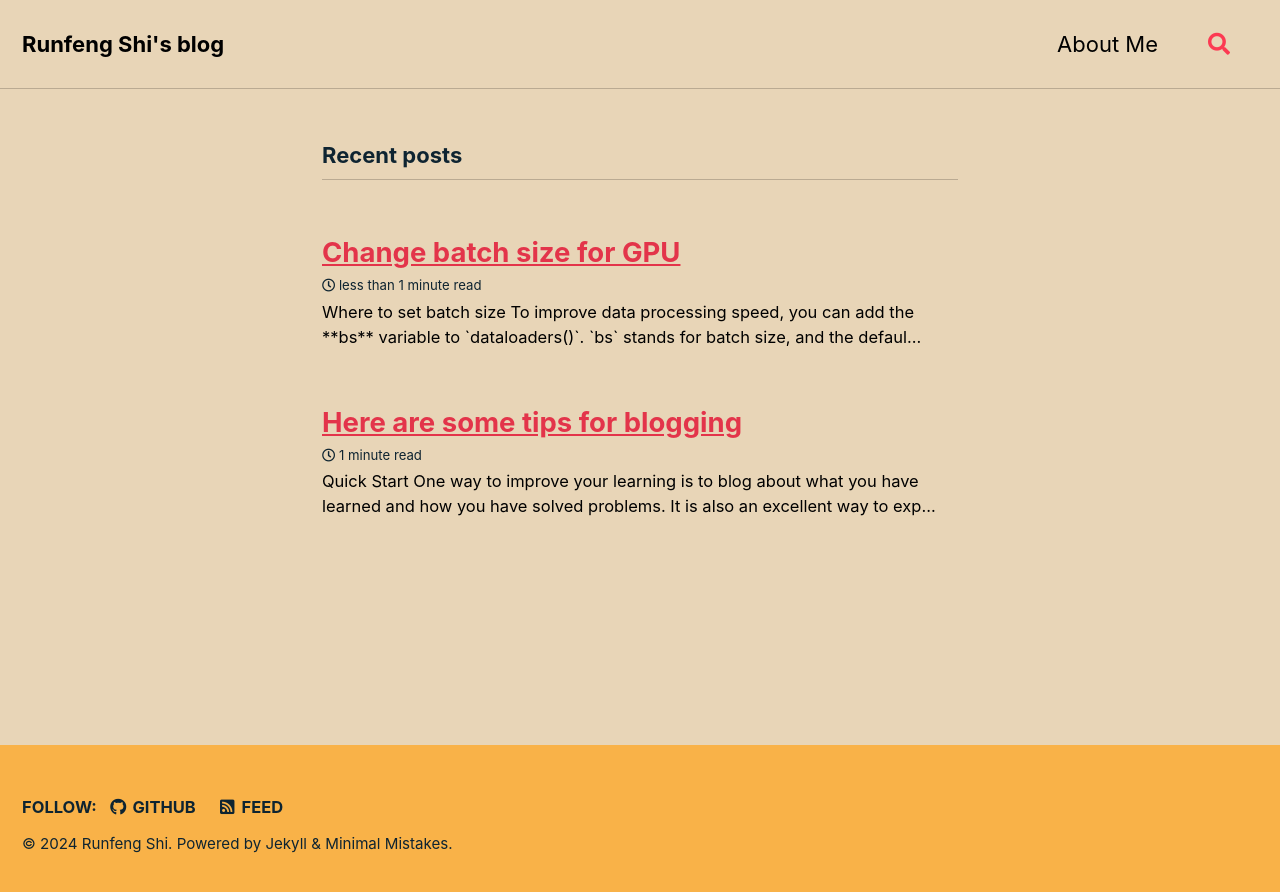
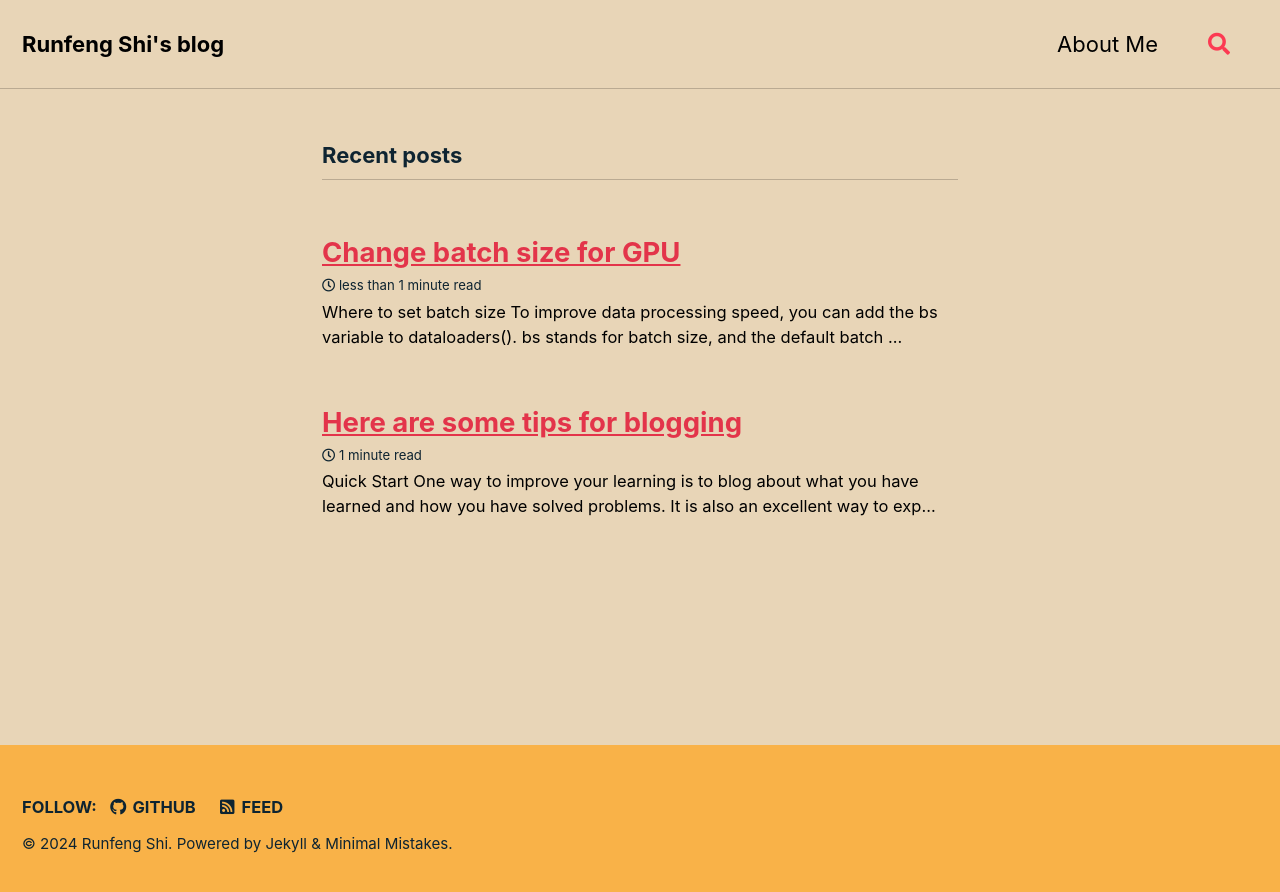
Before and after one commit to engineering2010/engineering2010.github.io, a Jekyll site: the page built from index.markdown, in a window 1280 px wide. Shown: the top 892 px of the page. Built offline with Jekyll 4.4.1, drawn with Linux system fonts in a browser that asks for light colours; cached includes are drawn as plain includes; the list of posts is cut into pages by our own code.

Commit message:
Small change

```diff
--- a/_posts/2024-04-25-First.markdown
+++ b/_posts/2024-04-25-First.markdown
@@ -9,9 +9,9 @@ tags:
 ---
 <div style="margin: 10px 200px;">
   <p><strong><h2>Where to set batch size</h2></strong></p>
-  <p>To improve data processing speed, you can add the **bs** variable to `dataloaders()`. `bs` stands for batch size, and the default batch size in `dataloaders()` is 64. The values you can set for `bs` are 16, 32, 64, 128, or 256.</p>
+  <p>To improve data processing speed, you can add the <code>bs</code> variable to <code>dataloaders()</code>. <code>bs</code> stands for batch size, and the default batch size in <code>dataloaders()</code> is 64. The values you can set for <code>bs</code> are 16, 32, 64, 128, or 256.</p>
 </div>
 
 <p align="center">
-  <img src="/assets/images/change-batch-size" alt="Image of Batch size changing">
+  <img src="/assets/images/change-batch-size.png" alt="Image of Batch size changing">
 </p>
```
